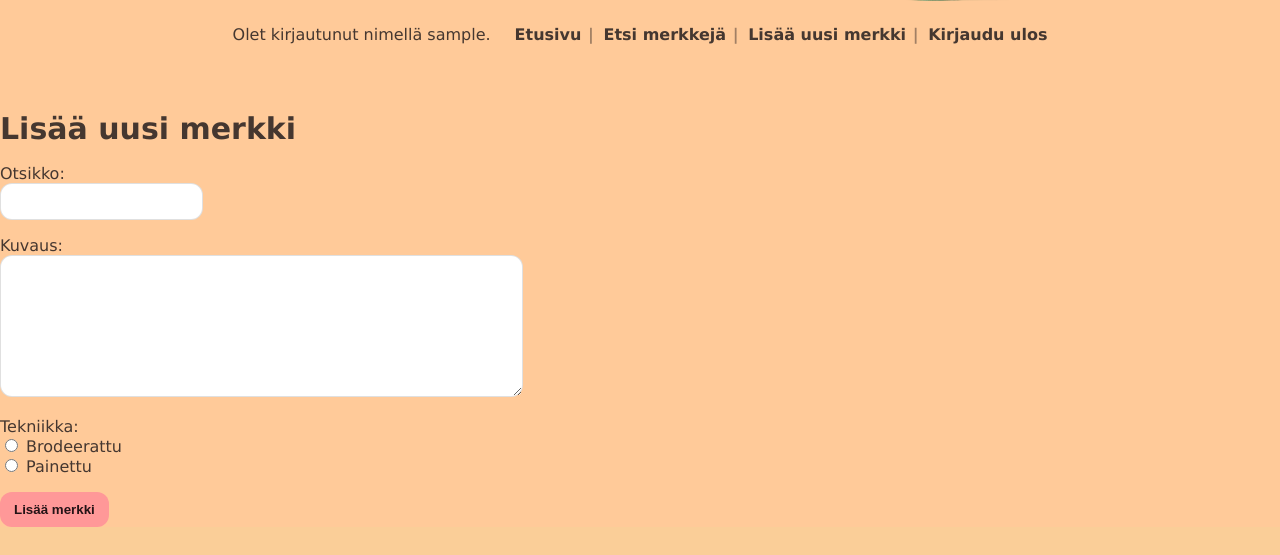
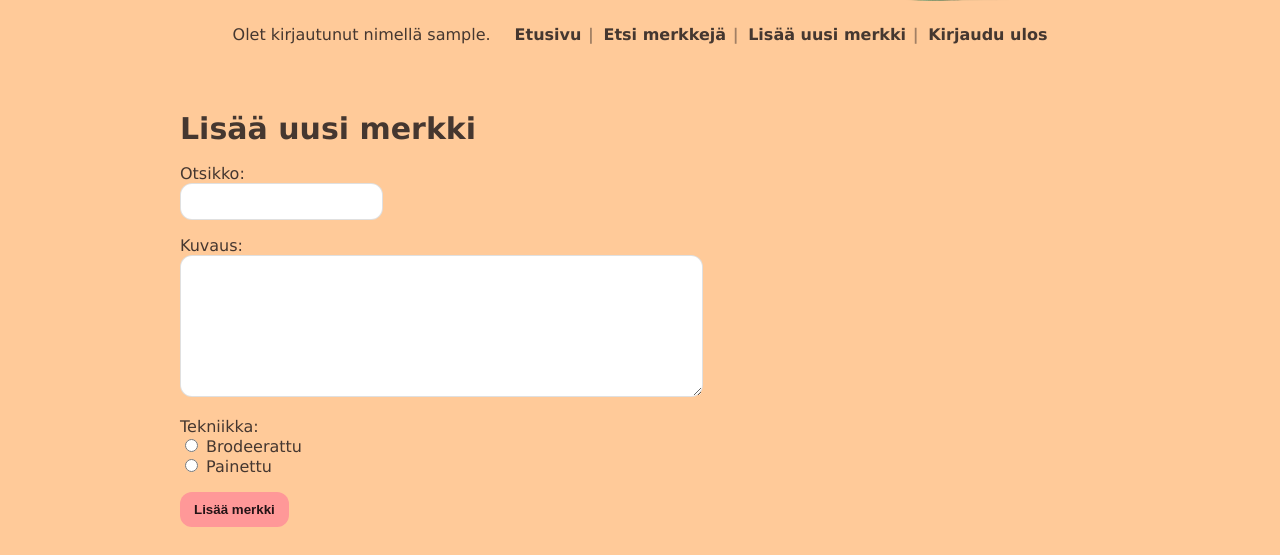
Before and after one commit to mkekola/merkisto, a Flask app: page /new_patch in a window 1280 px wide. Shown: the part 447-1002 px from the top of the page. Before the commit the page ends 974 px from the top, so only its background shows below. Run offline with Flask 3, Linux system fonts and the light colour scheme; the visitor is signed in with stand-in values (Sample User, id 1); data that the repository does not hold is empty.

Commit message:
Added styling to new patch page.

```diff
--- a/templates/new_patch.html
+++ b/templates/new_patch.html
@@ -1,5 +1,7 @@
-{% extends "layout.html" %} {% block title %} Merkin lisääminen {% endblock %} {% block
-content %}
+{% extends "layout.html" %} {% block title %} Merkin lisääminen {% endblock %}
+{% block content %}
+<main class="wrap">
+  <section class="panel stack">
     <h2>Lisää uusi merkki</h2>
     <form action="/create_patch" method="post">
       <p>
@@ -36,4 +38,6 @@ content %}
       {% endfor %}
       <input type="submit" value="Lisää merkki" />
     </form>
+  </section>
+</main>
 {% endblock %}
```
Lines whose indentation alone changed are shown as unchanged.
